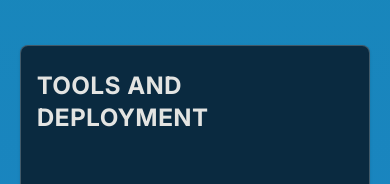
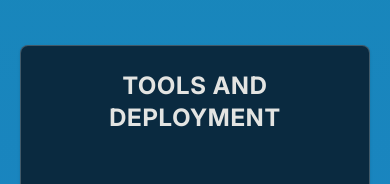
Before and after one commit to el-tecson/portfolio, a Next.js app: page / in a window 390 px wide. Shown: the part 3968-4152 px from the top of the page. Built offline with nearby package versions, Linux system fonts and the light colour scheme; some icons are missing; a web font is replaced by a local one.

Commit message:
style: Center "Tools & Deployment" text on mobile - small view

```diff
--- a/src/components/sections/TechStackSection.tsx
+++ b/src/components/sections/TechStackSection.tsx
@@ -38,7 +38,7 @@ export default function TechStackSection() {
                 border-home-txt/25 shadow-sm hover:shadow-lg transition hover:transform-[scale(1.01)]
                 hover:bg-home-overlay/90 duration-200
             ">
-                <h3 className="text-2xl sm:text-4xl text-home-txt font-bold">
+                <h3 className="text-2xl sm:text-4xl text-home-txt font-bold text-center">
                     {title}
                 </h3>
                 <div className="flex flex-row items-center justify-center flex-wrap gap-4 sm:gap-6">
```
